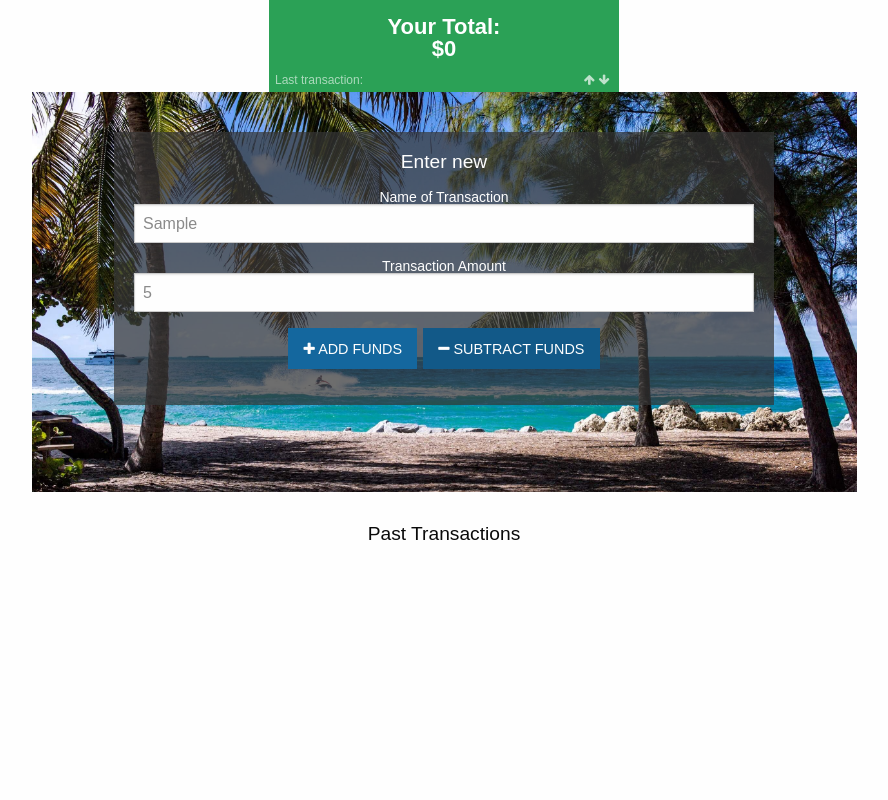
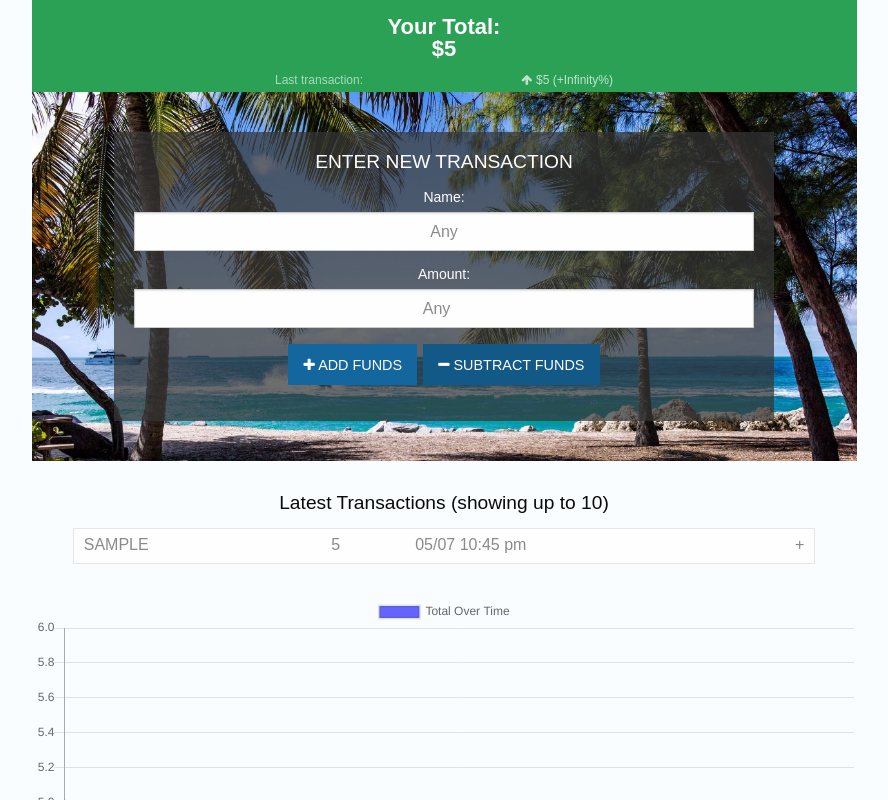
Before and after one commit to gusvalenzuela/money-trees, a website built with webpack: page public/index.html in a window 1280 px wide. Both pictures are taken after typing "Sample", "5" into the empty fields and a click on the button "ADD FUNDS". Shown: the top 800 px of the page, without its empty margins (196-1084 px from the left). Built offline with nearby package versions, Linux system fonts and the light colour scheme; no server answers.

Commit message:
color coding negative amount transactions. limiting to up to 10 last transactions shown

```diff
--- a/package.json
+++ b/package.json
@@ -5,7 +5,7 @@
   "main": "index.js",
   "scripts": {
     "build": "webpack",
-    "dev": "webpack mode=development --watch",
+    "dev": "webpack --mode=development --watch",
     "test": "echo \"Error: no test specified\" && exit 1",
     "start": "node server.js",
     "lite-server": "lite-server"
--- a/public/css/app-foundation.css
+++ b/public/css/app-foundation.css
@@ -1,9 +1,19 @@
+:root{
+	--color-positive: #2ba156;
+	--color-negative: #cc4b37;
+}
 .hero-background {
-  height: 400px;
+  height: fit-content;
   background-image: url(../images/vacation-beach-anders-wideskott-unsplash-t.jpg);
   background-size: cover;
   color: #fefefe;
   padding: 40px 0;
+}
+.positive{
+    background: var(--color-positive) ;
+}
+.negative{
+    background: var(--color-negative) ;
 }
 
 .dashboard-number-card {
@@ -53,11 +63,11 @@
 }
 
 .dashboard-number-card.positive {
-  background: #2ba156;
+  background: var(--color-positive);
 }
 
 .dashboard-number-card.negative {
-  background: #cc4b37;
+  background: var(--color-negative) ;
 }
 
 .dashboard-number-value {
@@ -102,6 +112,7 @@
 .translucent-form-overlay input,
 .translucent-form-overlay select {
   color: #8a8a8a;
+  text-align: center;
 }
 
 .translucent-form-overlay input::-webkit-input-placeholder {
--- a/public/css/index.css
+++ b/public/css/index.css
@@ -1,3 +1,3 @@
 @import url("./global/reset.css");
 @import url("./styles.css");
-@import url("./app-foundation.css")
+@import url("./app-foundation.css");
--- a/public/css/styles.css
+++ b/public/css/styles.css
@@ -1,6 +1,7 @@
 body {
   font-size: 120%;
   font-family: Arial;
+  background: #fafdff;
 }
 
 button,
@@ -11,11 +12,12 @@ input {
 
 table {
   width: 100%;
+  border: solid 1px #125988;
 }
 
 td,
 th {
-  border: 1px solid #dddddd;
+  /* border: 1px solid transparent; */
   text-align: left;
   padding: 8px;
 }
@@ -45,10 +47,10 @@ tr:nth-child(even) {
 
 .transactions {
   text-align: left;
-  max-height: 300px;
+  max-height: 200px;
   overflow: auto;
   width: 90%;
-  margin: 2rem auto;
+  margin: .5rem auto 2rem;
   /* margin-bottom: 3rem; */
 }
 .open-details td {
--- a/public/index.html
+++ b/public/index.html
@@ -23,7 +23,7 @@
   </head>
   <body>
     <div class="wrapper">
-      <div class="row">
+      <div class="dashboard row">
         <!-- top total dashbard  -->
         <div class="dashboard-number-card positive">
           <h5 class="dashboard-number-value">
@@ -45,22 +45,18 @@
         <div class="row">
           <div class="columns small-12 medium-4">
             <div class="translucent-form-overlay form">
-              <h3>Enter new</h3>
+              <h3>ENTER NEW TRANSACTION</h3>
               <br />
               <div class="row columns">
-                <label
-                  >Name of Transaction
-                  <input
-                    type="text"
-                    id="t-name"
-                    name="name"
-                    placeholder="Any"
-                  />
-                </label>
+                <label style="margin-bottom: 0.5rem;" for="#t-name"
+                  >Name:</label
+                >
+                <input type="text" id="t-name" name="name" placeholder="Any" />
               </div>
               <div class="row columns">
-                <label
-                  >Transaction Amount
+                <label style="margin-bottom: 0.5rem;" for="#t-amount"
+                  >Amount:</label
+                >
                 <input
                   type="number"
                   min="0"
@@ -68,7 +64,6 @@
                   id="t-amount"
                   placeholder="Any"
                 />
-                </label>
               </div>
               <div class="row">
                 <button
@@ -92,9 +87,11 @@
           </div>
         </div>
       </div>
+      <div class="row" style="margin-top: 2rem;">
+        <p style="text-align: center;">Latest Transactions (showing up to 10)</p>
+      </div>
 
       <div class="transactions">
-        <p style="text-align: center;">Past Transactions</p>
         <table class="table-expand">
           <tbody id="tbody"></tbody>
         </table>
--- a/src/_js/index.js
+++ b/src/_js/index.js
@@ -1,4 +1,4 @@
-const API = require(`./_js/API`);
+const API = require(`./API`);
 import moment from "moment";
 
 let transactions = [];
@@ -28,6 +28,7 @@ function populateTotal() {
     return total + parseInt(t.value);
   }, 0);
 
+  let dashboardRow = document.querySelector(`.dashboard.row`);
   let totalDashboard = document.querySelector(`.dashboard-number-card`);
   let totalEl = document.querySelector("#total");
 
@@ -47,9 +48,13 @@ function populateTotal() {
   if (total < 0) {
     totalDashboard.classList.remove(`positive`);
     totalDashboard.classList.add(`negative`);
+    dashboardRow.classList.remove(`positive`);
+    dashboardRow.classList.add(`negative`);
   } else {
     totalDashboard.classList.remove(`negative`);
     totalDashboard.classList.add(`positive`);
+    dashboardRow.classList.remove(`negative`);
+    dashboardRow.classList.add(`positive`);
   }
 
   totalEl.textContent = total;
@@ -59,7 +64,15 @@ function populateTable() {
   let tbody = document.querySelector("#tbody");
   tbody.innerHTML = "";
 
-  transactions.forEach((transaction) => {
+  if (transactions.length > 10) {
+    var amtToDisplay = 10;
+  } else {
+    var amtToDisplay = transactions.length;
+  }
+
+  for (let index = 0; index < amtToDisplay; index++) {
+    const element = transactions[index];
+
     // create and populate a table row
     let tr = document.createElement("tr");
     let trContent = document.createElement("tr");
@@ -67,26 +80,36 @@ function populateTable() {
     tr.classList.add(`open-details`);
     trContent.classList.add(`table-expand-row-content`);
 
-    tr.innerHTML = `<td>${transaction.name}</td>
-      <td>${transaction.value}</td>
-      <td>${moment(transaction.date).format(`MM/DD h:m a`)} <span class="expand-icon"></span></td>
+    tr.innerHTML = `<td>${element.name.toUpperCase()}</td>
+      <td class="t-amount">${element.value}</td>
+      <td>${moment(element.date).format(
+        `MM/DD h:mm a`
+      )} <span class="expand-icon"></span></td>
     `;
     trContent.innerHTML = `<td colspan="9" class="table-expand-row-nested">
-      <p>Date: ${moment(transaction.date).format(`llll`)}, Category: ${
-      transaction.category
-    },
-      </p>
+      <p><b>Date:</b> ${moment(element.date).format(`llll`)}, <b>Category:</b> ${
+      element.category
+    }
+    </p>
       </td>
     `;
 
     tbody.appendChild(tr);
     tbody.appendChild(trContent);
-  });
+  }
 
   $(".open-details").click(function (e) {
     e.preventDefault();
     $(this).next().toggleClass("is-active");
     $(this).toggleClass("is-active");
+  });
+
+  $(".t-amount").each((key, val) => {
+    let amount = Number($(val)[0].textContent);
+
+    if (amount < 0) {
+      $(val).attr(`style`, `color: #dd0000`);
+    }
   });
 }
 
```
Also changed, not shown: public/css/global/reset.css (line endings or trailing spaces), public/dist/bundle.js. Lines whose indentation alone changed are shown as unchanged.
